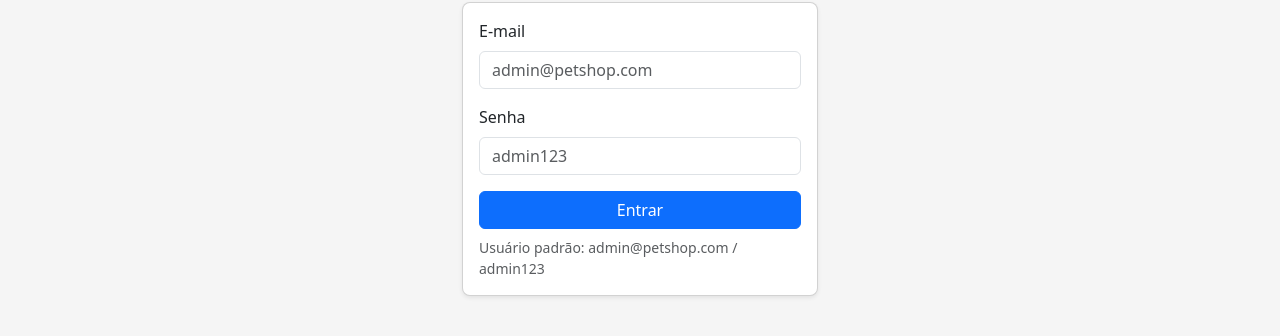
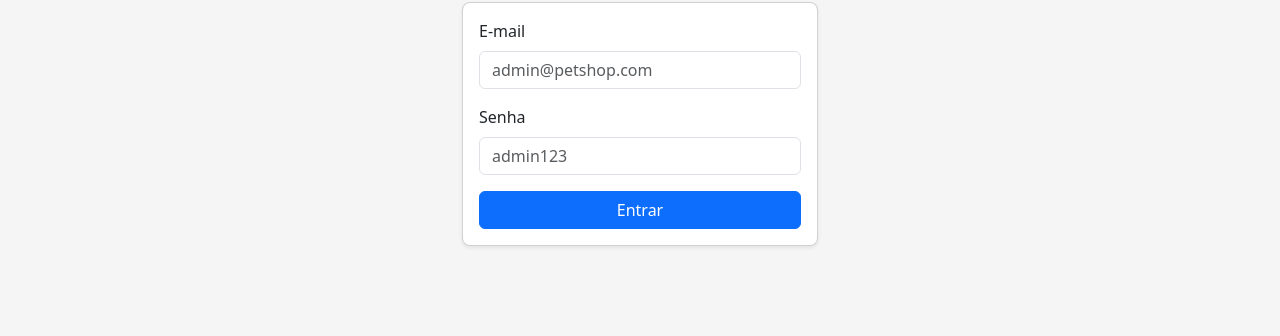
Before and after one commit to dannwtc25/petshop-fullstack, a website: page frontend/index.html in a window 1280 px wide. Shown: the part 132-468 px from the top of the page. Drawn offline with nearby package versions, Linux system fonts and the light colour scheme.

Commit message:
Removendo texto do usuário padrão da tela de login

```diff
--- a/frontend/index.html
+++ b/frontend/index.html
@@ -53,9 +53,6 @@
               <button id="btn-login" class="btn btn-primary w-100">
                 Entrar
               </button>
-              <small class="text-muted d-block mt-2">
-                Usuário padrão: admin@petshop.com / admin123
-              </small>
               <div
                 id="erro-login"
                 class="alert alert-danger mt-3 d-none"
```
